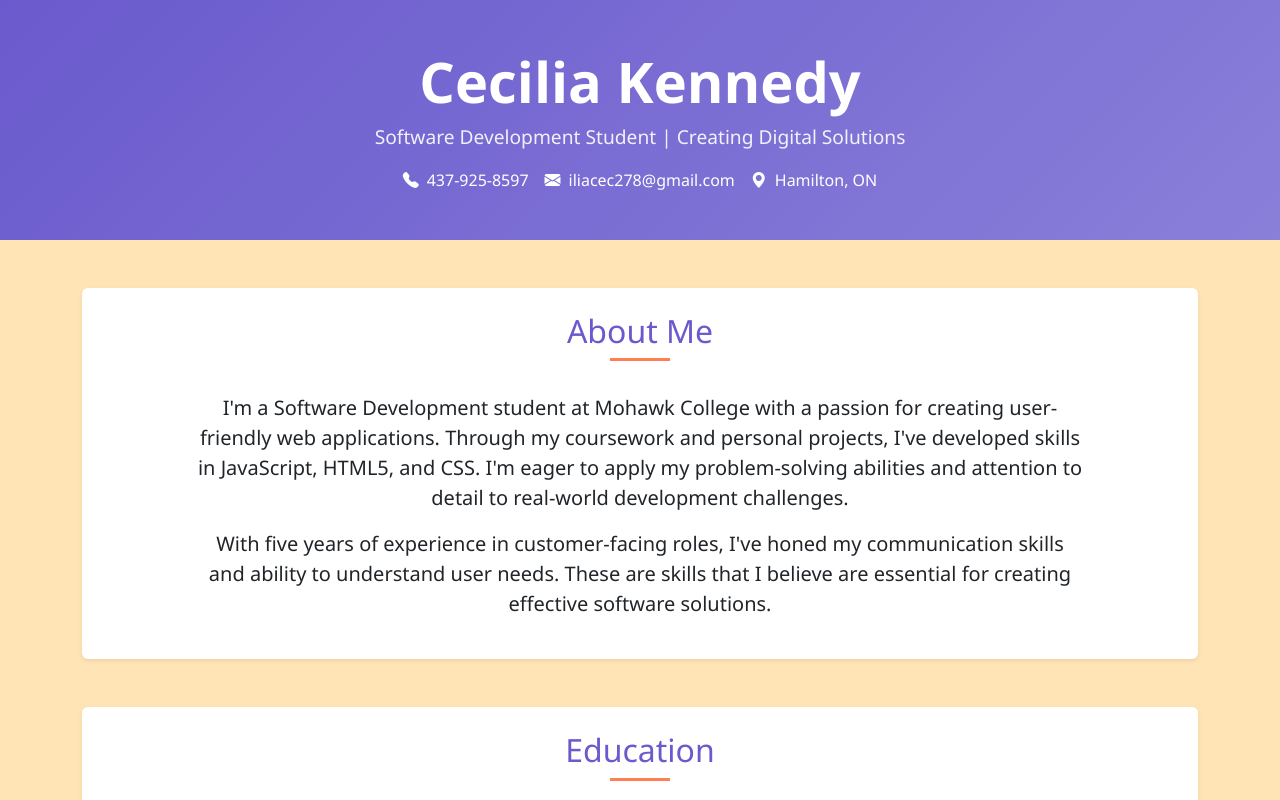
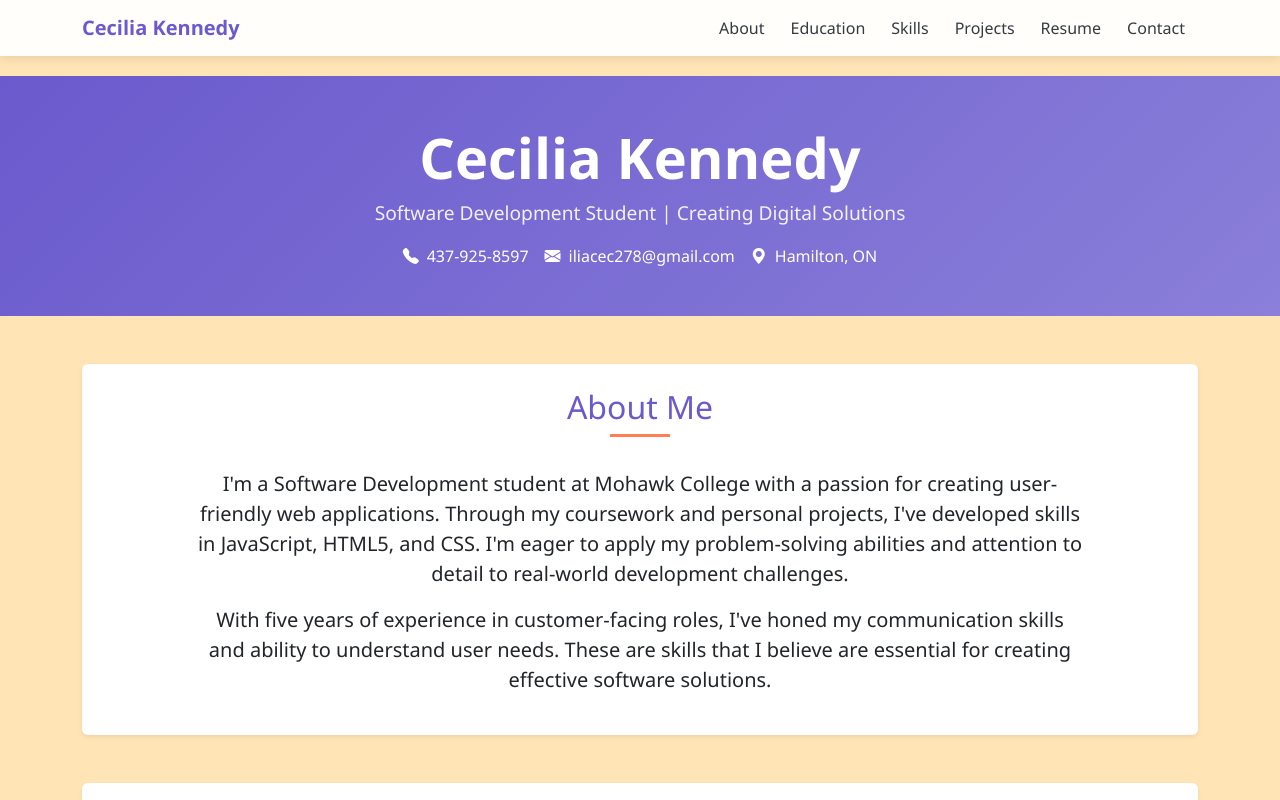
Before and after one commit to ceciludo/ceciludo.github.io, a plain HTML site: page index.html in a window 1280 px wide. Shown: the top 800 px of the page. Drawn offline with nearby package versions, Linux system fonts and the light colour scheme.

Commit message:
Implement responsive navbar with styles
Added styles and functionality for a responsive navbar.

```diff
--- a/index.html
+++ b/index.html
@@ -18,6 +18,47 @@
         body {
             background-color: moccasin;
             font-family: 'Segoe UI', Tahoma, Geneva, Verdana, sans-serif;
+            padding-top: 76px; /* To offset fixed navbar */
+        }
+
+        /* Navbar Styles */
+        .navbar {
+            background-color: rgba(255, 255, 255, 0.95);
+            box-shadow: 0 2px 10px rgba(0, 0, 0, 0.1);
+            transition: all 0.3s ease;
+        }
+
+        .navbar-brand {
+            font-weight: 700;
+            color: var(--primary);
+        }
+
+        .navbar-nav .nav-link {
+            color: var(--dark);
+            font-weight: 500;
+            margin: 0 5px;
+            border-radius: 5px;
+            transition: all 0.3s ease;
+        }
+
+        .navbar-nav .nav-link:hover,
+        .navbar-nav .nav-link.active {
+            background-color: var(--primary);
+            color: white;
+        }
+
+        .navbar-toggler {
+            border: none;
+            padding: 4px 8px;
+        }
+
+        .navbar-toggler:focus {
+            box-shadow: none;
+        }
+
+        .navbar-toggler-icon {
+            width: 1.2em;
+            height: 1.2em;
         }
 
         header {
@@ -133,6 +174,38 @@
     </style>
 </head>
 <body>
+    <!-- NavBar -->
+    <nav class="navbar navbar-expand-lg fixed-top">
+        <div class="container">
+            <a class="navbar-brand" href="#">Cecilia Kennedy</a>
+            <button class="navbar-toggler" type="button" data-bs-toggle="collapse" data-bs-target="#navbarNav" aria-controls="navbarNav" aria-expanded="false" aria-label="Toggle navigation">
+                <span class="navbar-toggler-icon"></span>
+            </button>
+            <div class="collapse navbar-collapse" id="navbarNav">
+                <ul class="navbar-nav ms-auto">
+                    <li class="nav-item">
+                        <a class="nav-link" href="#summary">About</a>
+                    </li>
+                    <li class="nav-item">
+                        <a class="nav-link" href="#education">Education</a>
+                    </li>
+                    <li class="nav-item">
+                        <a class="nav-link" href="#skills">Skills</a>
+                    </li>
+                    <li class="nav-item">
+                        <a class="nav-link" href="#projects">Projects</a>
+                    </li>
+                    <li class="nav-item">
+                        <a class="nav-link" href="#resume">Resume</a>
+                    </li>
+                    <li class="nav-item">
+                        <a class="nav-link" href="#contact">Contact</a>
+                    </li>
+                </ul>
+            </div>
+        </div>
+    </nav>
+
     <header class="mb-5">
         <div class="container">
             <div class="row">
@@ -364,5 +437,47 @@
         </div>
     </footer>
     <script src="https://cdn.jsdelivr.net/npm/bootstrap@5.3.0/dist/js/bootstrap.bundle.min.js"></script>
+    <script>
+        document.querySelectorAll('.navbar-nav a').forEach(anchor => {
+            anchor.addEventListener('click', function(e) {
+                e.preventDefault();
+                const targetId = this.getAttribute('href');
+                const targetElement = document.querySelector(targetId);
+
+                window.scrollTo({
+                    top: targetElement.offsetTop - 70,
+                    behavior: 'smooth'
+                });
+
+                const navbarCollapse = document.getElementById('navbarNav');
+                if (navbarCollapse.classList.contains('show')) {
+                    new bootstrap.Collapse(navbarCollapse).toggle();
+                }
+            });
+        });
+
+        window.addEventListener('scroll', function() {
+            const sections = document.querySelectorAll('section');
+            const navLinks = document.querySelectorAll('.navbar-nav a');
+
+            let currentSection = '';
+
+            sections.forEach(section => {
+                const sectionTop = section.offsetTop - 100;
+                const sectionHeight = section.clientHeight;
+
+                if (window.scrollY >= sectionTop && window.scrollY < sectionTop + sectionHeight) {
+                    currentSection = section.getAttribute('id');
+                }
+            });
+
+            navLinks.forEach(link => {
+                link.classList.remove('active');
+                if (link.getAttribute('href') === '#' + currentSection) {
+                    link.classList.add('active');
+                }
+            });
+        });
+    </script>
 </body>
 </html>
```
